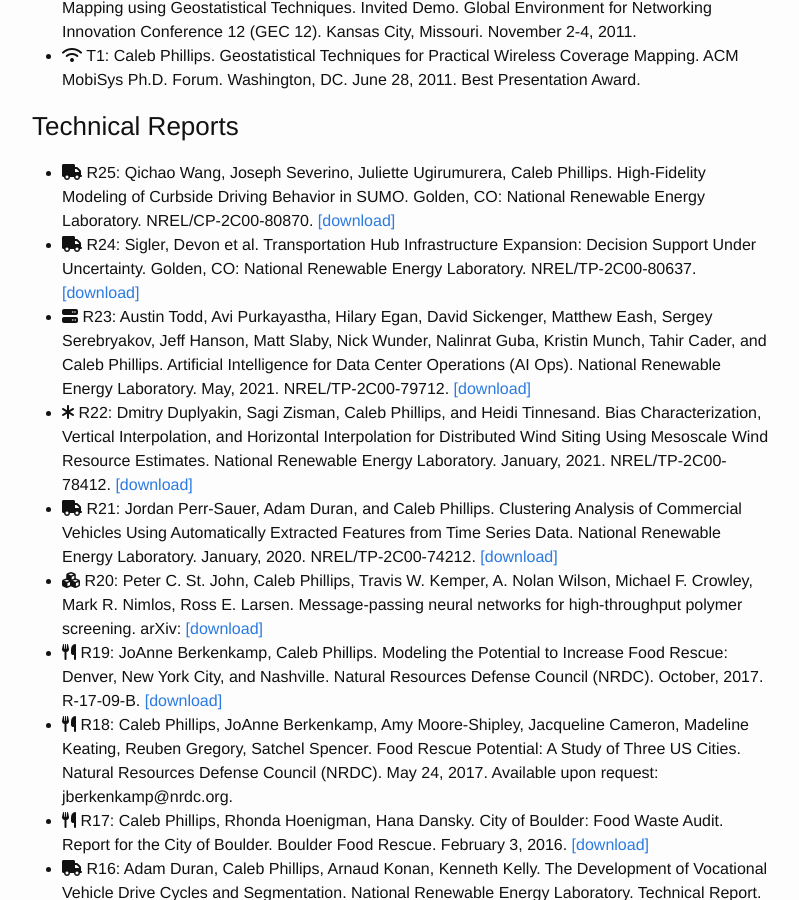
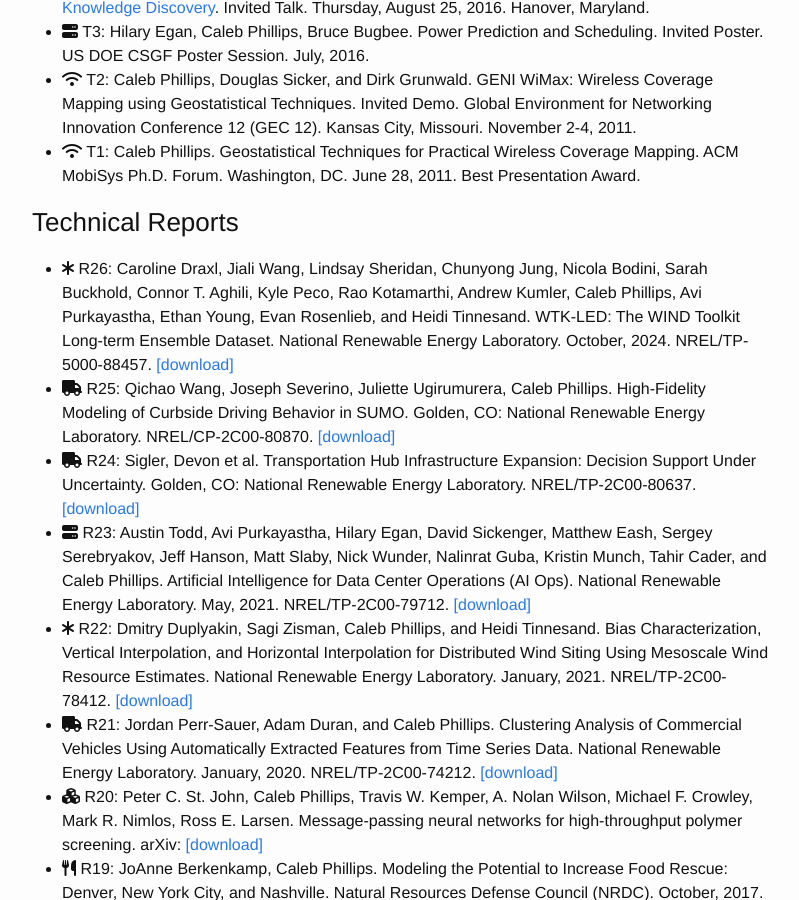
Before and after one commit to somerandomsequence/smallwhitecube, a Jekyll site: the page built from research.md, in a window 1280 px wide and 900 px high, scrolled down 11709 px. Shown: the whole window, without its empty margins (238-1037 px from the left). Built offline with Jekyll 4.4.1, drawn with Linux system fonts in a browser that asks for light colours; nearby versions of some CDN libraries; some of the changed text lies outside the part shown.

Commit message:
Update papers.html

```diff
--- a/_includes/papers.html
+++ b/_includes/papers.html
@@ -18,6 +18,11 @@
 
   <h4>2024</h4>
   <ul>
+   <li><i class="fa fa-asterisk" aria-hidden="true"></i> C47: Jane Locksin, Paula Perez,
+     Slater Podgorny, Michaela Sizemore, Paritosh Das, Caleb Phillips.
+     Mapping Distributed Wind Opportunity in the Continental USA -
+     A Parcel-level Evaluation. National Wind Energy Association (NAWEA) / WindTech Annual Conference.
+     October 28-November 2, 2024. New Brunswick, NJ. Abstract to appear.</li>
    <li><i class="fa fa-asterisk" aria-hidden="true"></i> C46: Caleb Phillips, Dmitry Duplyakin,
      Lindsay Sheridan, Jenna Ruzekowicz, Matthew Nelson, Dimitrios Fytanidis,
      Rod Linn, Rao Kotamarthi, Heidi Tinnesand. Resource Assessment for Distributed Wind Energy: An Evaluation of
@@ -251,6 +256,7 @@
 <h3>Technical Reports</h3>
 
 <ul>
+ <li><i class="fa fa-asterisk" aria-hidden="true"></i> R26: Caroline Draxl, Jiali Wang, Lindsay Sheridan, Chunyong Jung, Nicola Bodini, Sarah Buckhold, Connor T. Aghili, Kyle Peco, Rao Kotamarthi, Andrew Kumler, Caleb Phillips, Avi Purkayastha, Ethan Young, Evan Rosenlieb, and Heidi Tinnesand. WTK-LED: The WIND Toolkit Long-term Ensemble Dataset. National Renewable Energy Laboratory. October, 2024. NREL/TP-5000-88457. <a href="https://www.nrel.gov/docs/fy25osti/88457.pdf">[download]</a></li>
  <li><i class="fa fa-truck" aria-hidden="true"></i> R25: Qichao Wang, Joseph Severino, Juliette Ugirumurera, Caleb Phillips. High-Fidelity Modeling of Curbside Driving Behavior in SUMO. Golden, CO: National Renewable Energy Laboratory.
     NREL/CP-2C00-80870. <a href="https://www.nrel.gov/docs/fy23osti/80870.pdf">[download]</a></li>
  <li><i class="fa fa-truck" aria-hidden="true"></i> R24: Sigler, Devon et al. Transportation Hub Infrastructure Expansion: Decision Support Under Uncertainty. Golden, CO: National Renewable Energy Laboratory.
```
